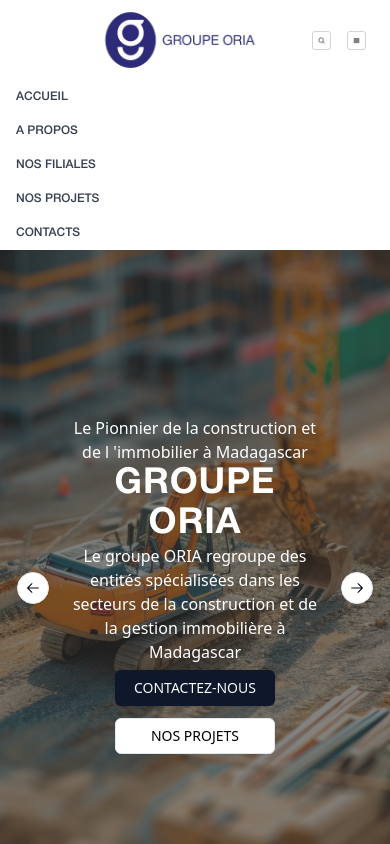
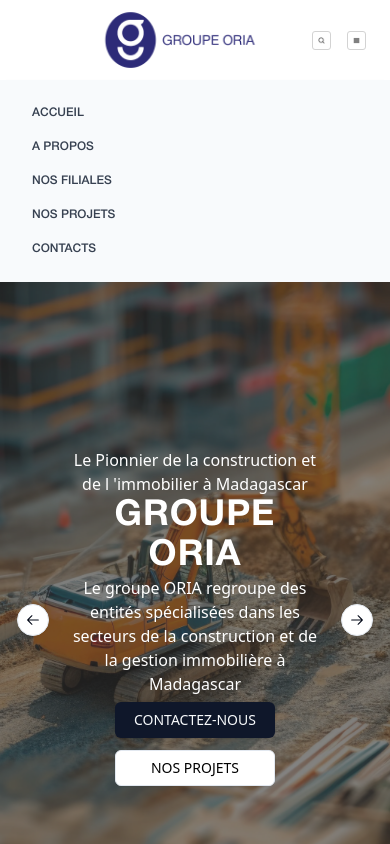
Before and after one commit to SylvHardDev/site-oria, a React (Vite) app: page / in a window 390 px wide. Both pictures are taken after a click on the button 356 px from the left and 40 px from the top of the page. Shown: the top 844 px of the page. Built offline with nearby package versions, Linux system fonts and the light colour scheme.

Commit message:
fix navbar

```diff
--- a/src/components/Navbar/Navbar.jsx
+++ b/src/components/Navbar/Navbar.jsx
@@ -35,7 +35,7 @@
 
   return (
     <nav className="bg-white relative shadow-md">
-      <div className="container mx-auto px-6 flex items-center justify-evenly h-20">
+      <div className="container lg- mx-auto px-6 flex items-center justify-evenly h-20">
         {/* Logo */}
         <div className="flex-shrink-0">
           <a href="/">
@@ -98,34 +98,34 @@
 
       {/* Mobile Menu - Only visible when menu button is clicked */}
       {isOpen && (
-        <div ref={menuRef} className="lg:hidden z-10 bg-white shadow-md">
+        <div ref={menuRef} className="lg:hidden z-10 bg-slate-50 p-4 shadow-md">
           <a
             href="/"
-            className="block px-4 py-2 text-gray-700 hover:bg-gray-100 text-[12px] md:text-[13px]"
+            className="block px-4 py-2 text-gray-700  rounded-sm hover:bg-gray-100 text-[12px] md:text-[13px]"
           >
             ACCUEIL
           </a>
           <a
             href="/about"
-            className="block px-4 py-2 text-gray-700 hover:bg-gray-100 text-[12px] md:text-[13px]"
+            className="block px-4 py-2 text-gray-700 rounded-sm hover:bg-gray-100 text-[12px] md:text-[13px]"
           >
             A PROPOS
           </a>
           <a
             href="/filiales"
-            className="block px-4 py-2 text-gray-700 hover:bg-gray-100 text-[12px] md:text-[13px]"
+            className="block px-4 py-2 text-gray-700 rounded-sm hover:bg-gray-100 text-[12px] md:text-[13px]"
           >
             NOS FILIALES
           </a>
           <a
             href="/projects"
-            className="block px-4 py-2 text-gray-700 hover:bg-gray-100 text-[12px] md:text-[13px]"
+            className="block px-4 py-2 text-gray-700 rounded-sm hover:bg-gray-100 text-[12px] md:text-[13px]"
           >
             NOS PROJETS
           </a>
           <a
             href="/contact"
-            className="block px-4 py-2 text-gray-700 hover:bg-gray-100 text-[12px] md:text-[13px]"
+            className="block px-4 py-2 text-gray-700 rounded-sm hover:bg-gray-100 text-[12px] md:text-[13px]"
           >
             CONTACTS
           </a>
```
